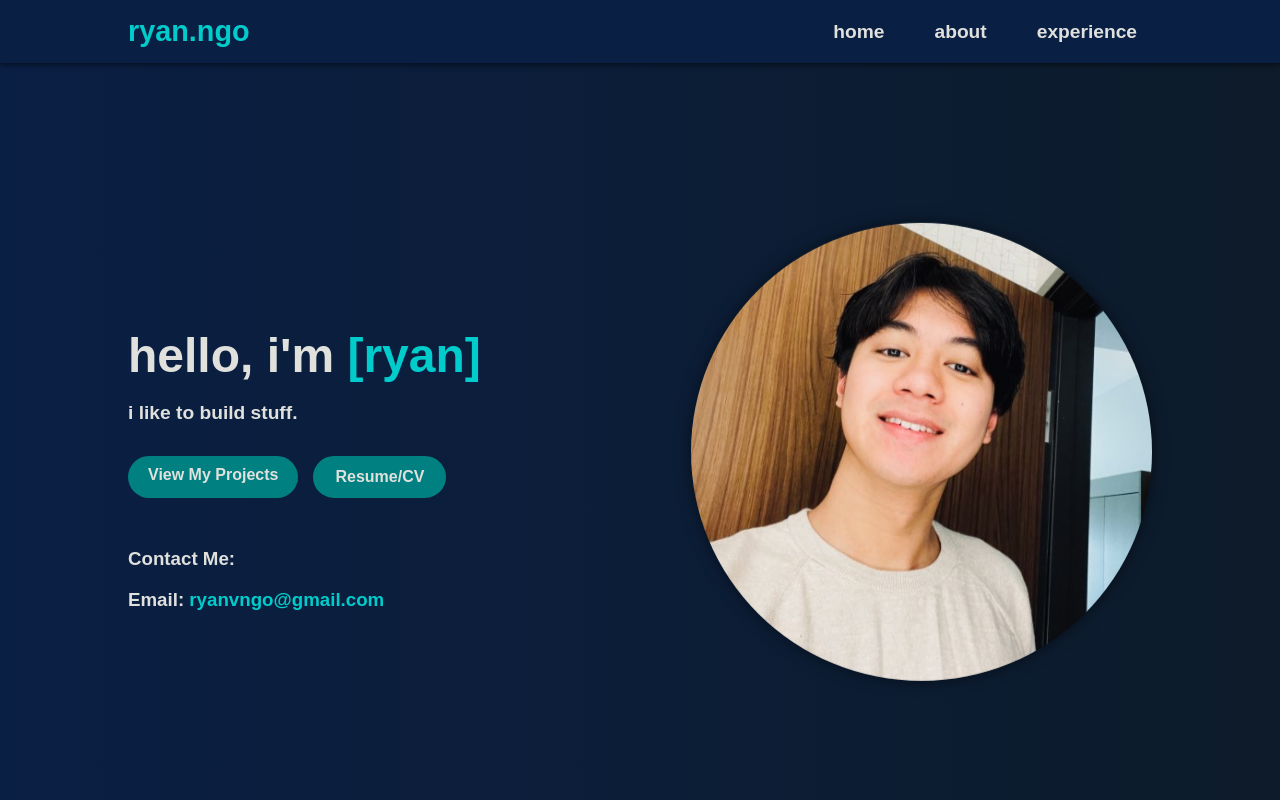
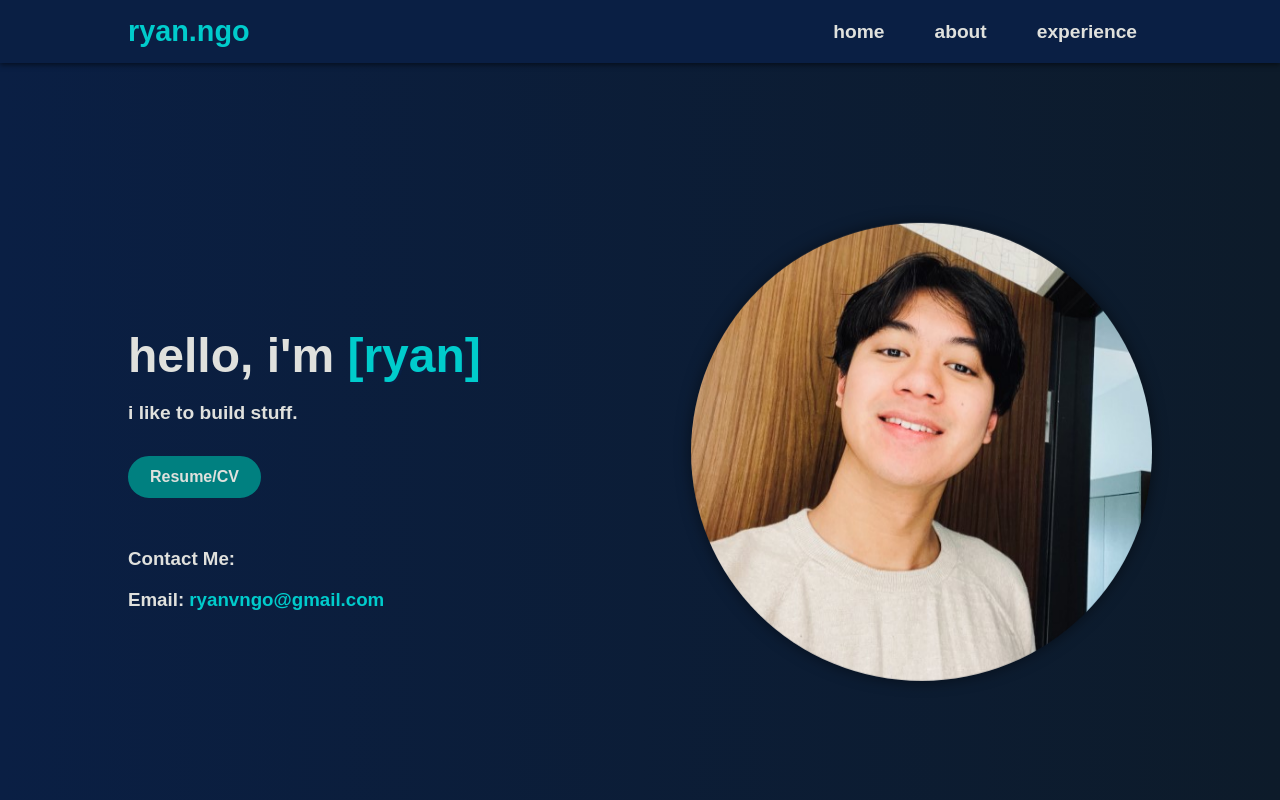
Before and after one commit to ryanvngo87/ryan-ngo-portfolio-main, a React (Create React App) app: page / in a window 1280 px wide. Shown: the top 800 px of the page. Built offline with nearby package versions, Linux system fonts and the light colour scheme.

Commit message:
Removed view projects button

```diff
--- a/src/components/Home.js
+++ b/src/components/Home.js
@@ -10,9 +10,6 @@ const Home = () => {
         </h1>
         <p className="description">i like to build stuff.</p>
         <div className="cta-buttons">
-          <Link to="/projects" className="btn">
-            View My Projects
-          </Link>
           <a
             href="/resumes/Ryan_Ngo_Resume_v.1.1.2.pdf"
             target="_blank"
```
